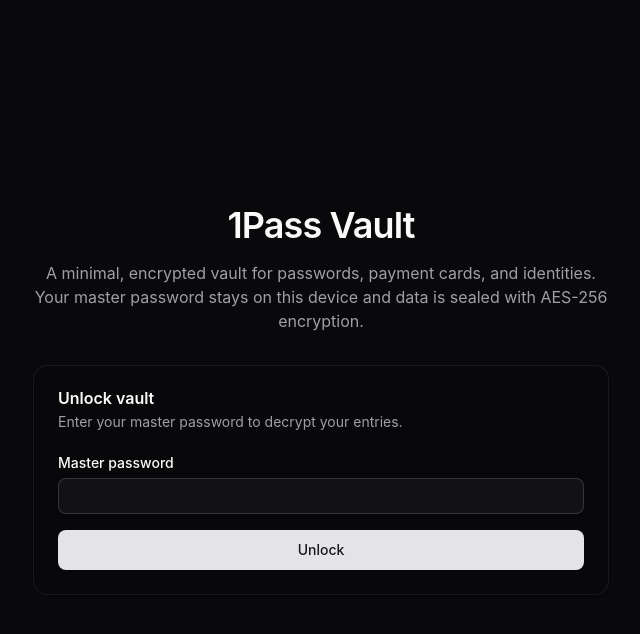
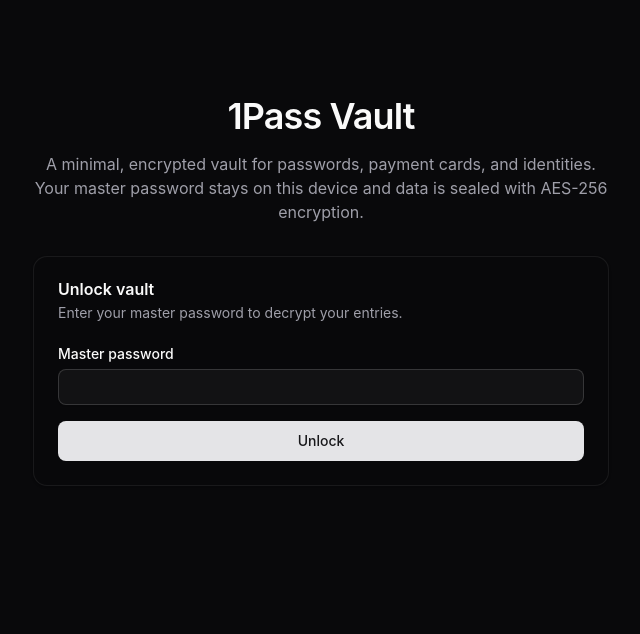
Before and after one commit to fightingentropy/1pass, a Next.js app: page / in a window 1280 px wide. Shown: the top 634 px of the page, without its empty margins (319-959 px from the left). Built offline with nearby package versions, Linux system fonts and the light colour scheme.

Commit message:
Enhance layout positioning for improved responsiveness on larger screens

```diff
--- a/src/app/page.tsx
+++ b/src/app/page.tsx
@@ -540,7 +540,7 @@ export default function Home() {
       <main
         className={cn(
           "mx-auto flex min-h-screen w-full max-w-5xl flex-col gap-8 px-6 py-12",
-          shouldCenter && "items-center justify-center"
+          shouldCenter && "items-center justify-center md:justify-start md:pt-24"
         )}
       >
       <header
```
